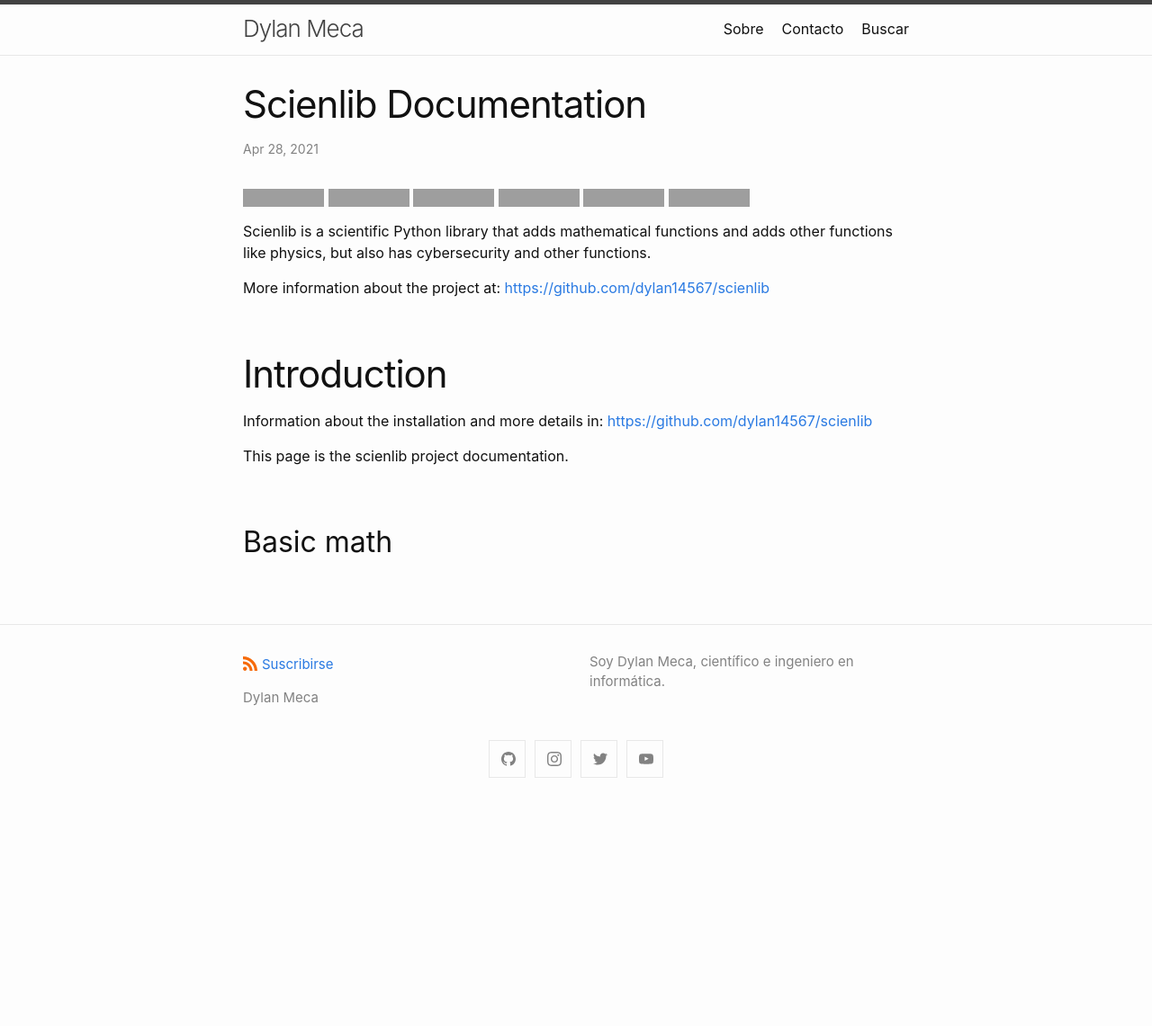
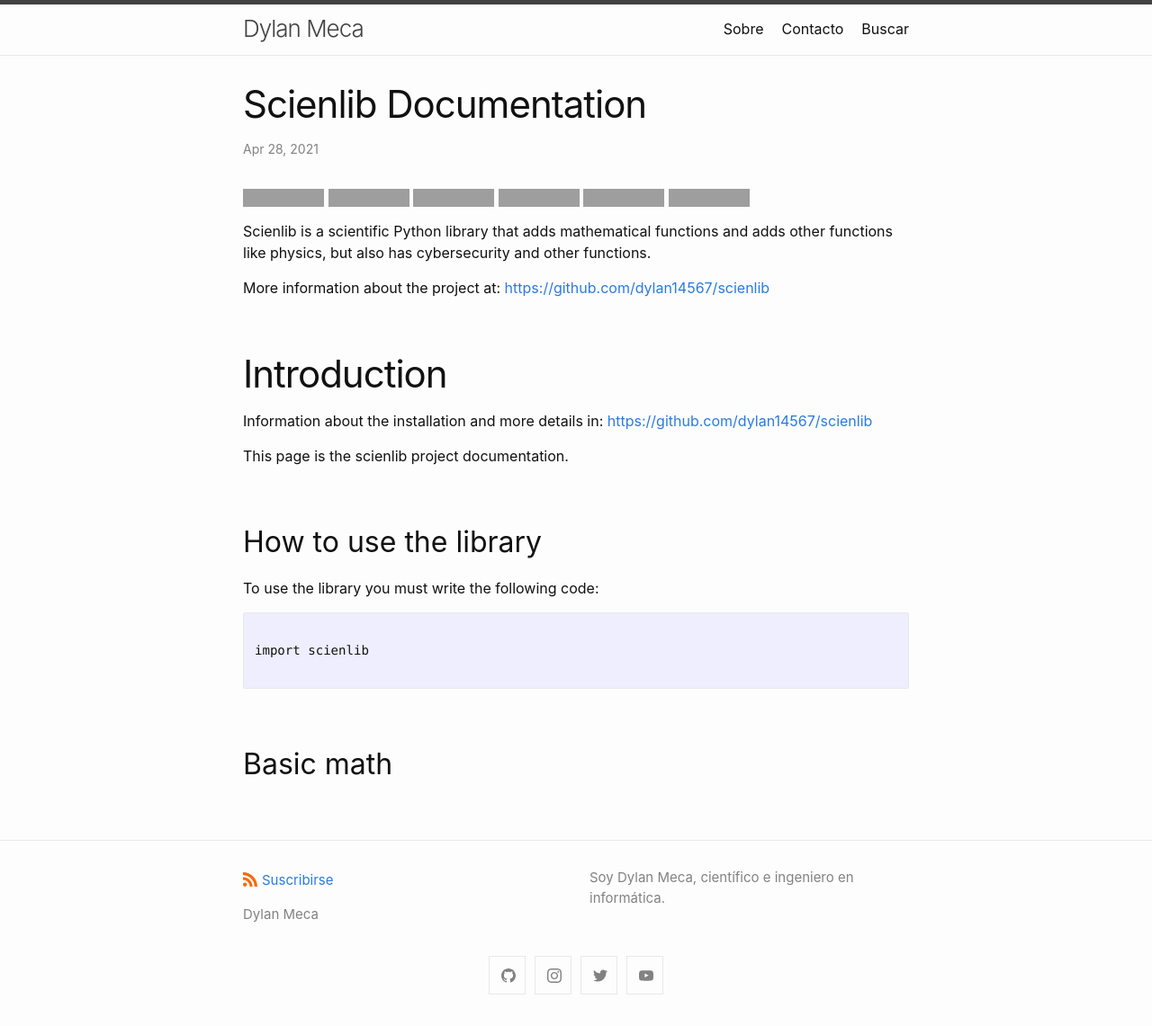
Before and after one commit to dylanmeca/dylanmeca.github.io, a Jekyll site: the page built from _posts/2021-04-28-scienlib-documentation.md, in a window 1280 px wide. Shown: the whole page at 90% size. Built offline with Jekyll 4.4.1, drawn with Linux system fonts in a browser that asks for light colours; a script that is not in the unit is left out; comment, search, counter and statistics services are not loaded; before the commit the page ends 900 px from its top, so only the background shows below that; grey boxes are pictures that could not be loaded.

Commit message:
Update 2021-04-28-scienlib-documentation.md

````diff
--- a/_posts/2021-04-28-scienlib-documentation.md
+++ b/_posts/2021-04-28-scienlib-documentation.md
@@ -21,4 +21,14 @@ Information about the installation and more details in: [https://github.com/dyla
 
 This page is the scienlib project documentation.
 
+## How to use the library
+
+To use the library you must write the following code:
+
+```python
+
+import scienlib
+
+```
+
 ## Basic math
````
